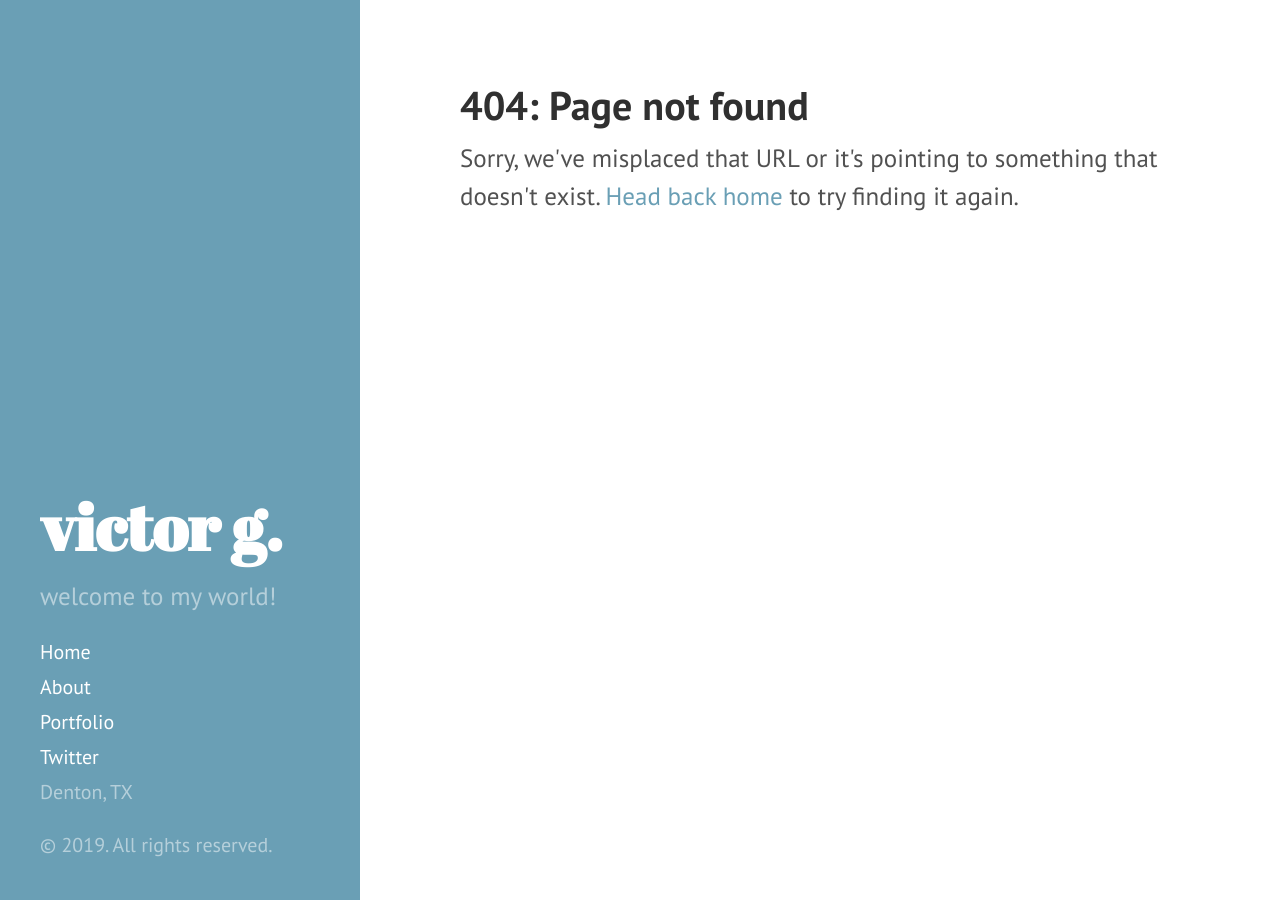
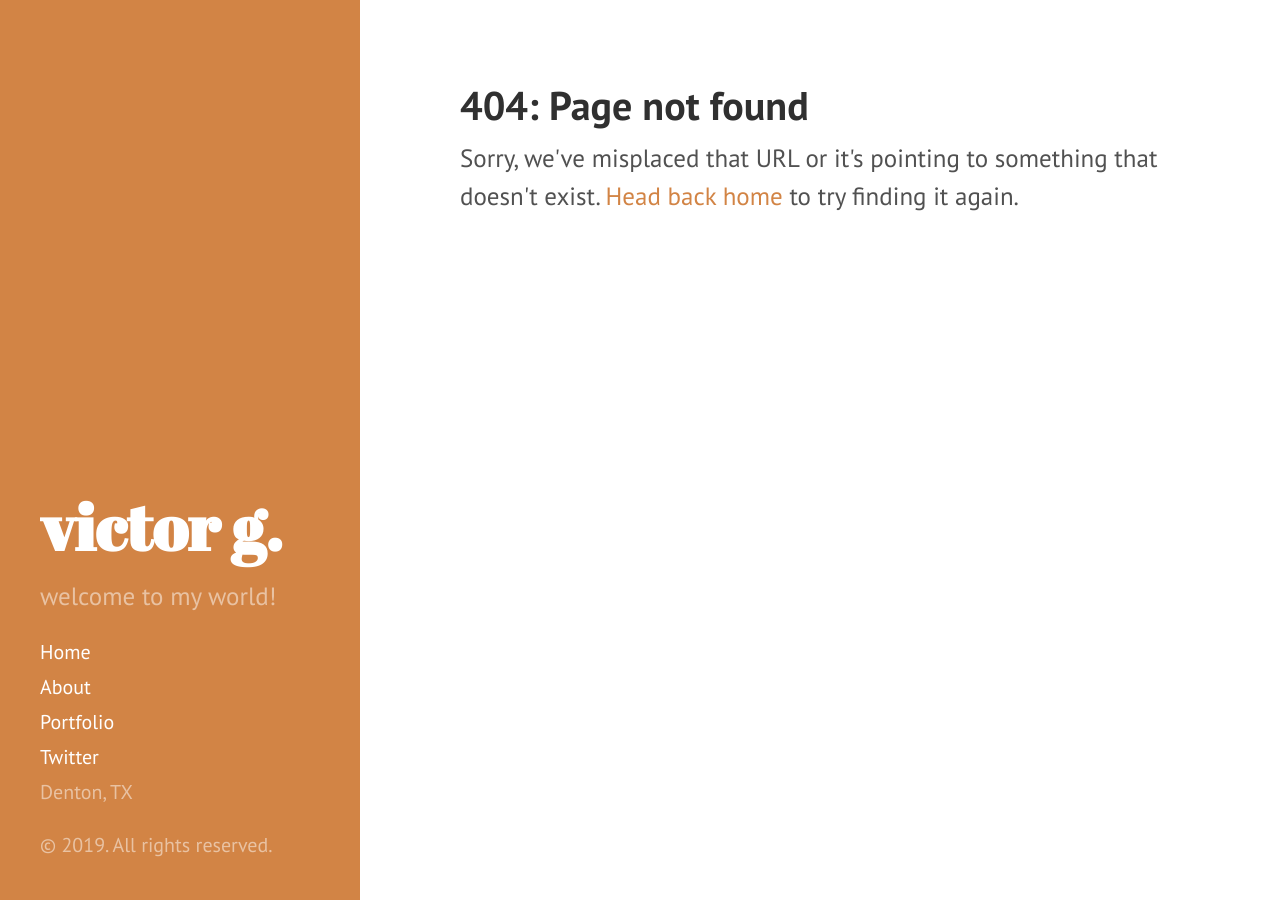
Before and after one commit to VictorGrand/victorgrand.github.io, a Jekyll site: the page built from 404.html, in a window 1280 px wide. Built offline with Jekyll 4.4.1, drawn with Linux system fonts in a browser that asks for light colours; Markdown is read by kramdown in place of the engine named in the settings.

Commit message:
Update default.html

```diff
--- a/_layouts/default.html
+++ b/_layouts/default.html
@@ -3,7 +3,7 @@
 
   {% include head.html %}
 
-  <body class="theme-base-0d">
+  <body class="theme-base-09">
 
     {% include sidebar.html %}
 
```
